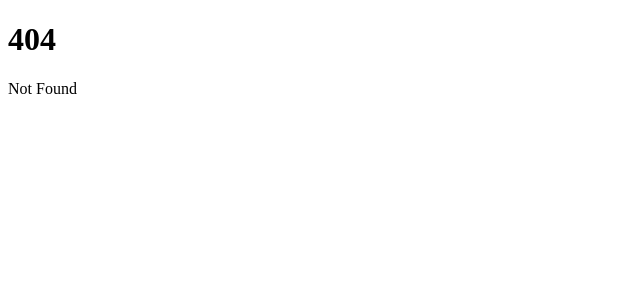
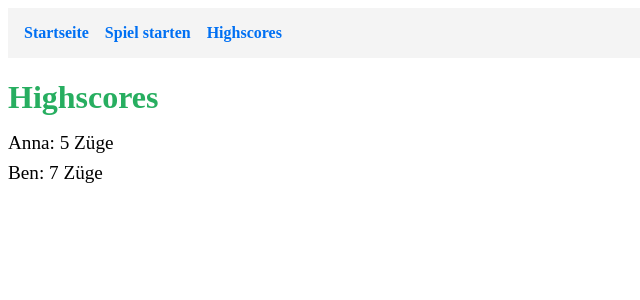
Before and after one commit to charaschoe/embleem, a SvelteKit app: page /highscores in a window 1280 px wide. Before the commit this address had no page. Shown: the top 300 px of the page, without its empty margins (0-640 px from the left). Built offline with nearby package versions, Linux system fonts and the light colour scheme.

Commit message:
Füge Highscore-Funktionalität hinzu und verbessere das Benutzerinterface; ermögliche das Speichern von Highscores und füge Eingabefeld für Spielernamen hinzu

```diff
--- /dev/null
+++ b/src/lib/highscoreStore.js
@@ -0,0 +1,4 @@
+import { writable } from 'svelte/store';
+
+// Speichert die Highscores als Liste von Objekten mit Name und Zügen
+export const highscoreStore = writable([]);
--- /dev/null
+++ b/src/routes/+layout.svelte
@@ -0,0 +1,30 @@
+<script>
+	// Keine zusätzlichen Logiken nötig
+</script>
+
+<nav>
+	<a href="/">Startseite</a>
+	<a href="/game">Spiel starten</a>
+	<a href="/highscores">Highscores</a>
+</nav>
+
+<slot />
+
+<!-- Platzhalter für den Seiteninhalt -->
+
+<style>
+	nav {
+		background-color: #f4f4f4;
+		padding: 1rem;
+		display: flex;
+		gap: 1rem;
+	}
+	a {
+		text-decoration: none;
+		color: #0070f3;
+		font-weight: bold;
+	}
+	a:hover {
+		color: #0056b3;
+	}
+</style>
--- a/src/routes/+page.svelte
+++ b/src/routes/+page.svelte
@@ -1,57 +1,25 @@
-<script>
-    import PuzzleGrid from '../components/PuzzleGrid.svelte';
-
-    // Select a random animal for the demo
-    const demoAnimal = "Tiger";
-</script>
-
-<div class="container">
-    <h1>Willkommen zum Wildtier-Puzzle!</h1>
-    <p>Klicke unten, um das Spiel zu starten.</p>
-
-    <div class="demo-puzzle">
-        <PuzzleGrid animal={demoAnimal} />
-    </div>
-
-    <a href="/game">
-        <button>Spiel starten</button>
-    </a>
-</div>
+<h1>Willkommen beim Tier-Aufdeckspiel!</h1>
+<p>Teste dein Wissen über Tiere und entdecke sie Stück für Stück.</p>
+<a href="/game" class="button">Spiel starten</a>
 
 <style>
-    .container {
-        text-align: center;
-        margin-top: 20px;
-    }
-
-    h1 {
-        text-align: center;
-        margin-top: 20px;
-    }
-
-    p {
-        text-align: center;
-        margin-bottom: 20px;
-    }
-
-    .demo-puzzle {
-        max-width: 300px;
-        margin: 20px auto;
-    }
-
-    button {
-        display: block;
-        margin: 0 auto;
-        padding: 10px 20px;
-        font-size: 16px;
-        background-color: #0077cc;
-        color: white;
-        border: none;
-        border-radius: 5px;
-        cursor: pointer;
-    }
-
-    button:hover {
-        background-color: #005fa3;
-    }
+	h1 {
+		color: #2c3e50;
+	}
+	p {
+		font-size: 1.2rem;
+		margin-bottom: 1rem;
+	}
+	.button {
+		display: inline-block;
+		padding: 0.5rem 1rem;
+		background-color: #0070f3;
+		color: white;
+		text-decoration: none;
+		border-radius: 5px;
+		font-weight: bold;
+	}
+	.button:hover {
+		background-color: #0056b3;
+	}
 </style>
--- a/src/routes/game/+page.svelte
+++ b/src/routes/game/+page.svelte
@@ -1,14 +1,21 @@
 <script>
   import PuzzleGrid from '../../components/PuzzleGrid.svelte';
-  import { fetchUnsplashImage } from '../../lib/unsplash.js';
+  import { highscoreStore } from '$lib/highscoreStore.js';
+  import { animalList } from '$lib/animalList.js';
 
-  import { animalList } from '../../lib/animalList.js';
+  // Zufälliges Tier aus der Liste auswählen
   const wildAnimals = animalList.map(animal => animal.name);
-
   let randomAnimal = wildAnimals[Math.floor(Math.random() * wildAnimals.length)];
 </script>
 
-<h1>Puzzle-Spiel</h1>
+<h1>Tier-Aufdeckspiel</h1>
 <p>Decke das Bild auf und errate den Namen des Tieres!</p>
 
-<PuzzleGrid animal={randomAnimal} />
+<PuzzleGrid animal={randomAnimal} highscoreStore={highscoreStore} />
+
+<style>
+  h1 {
+    color: #2c3e50;
+    margin-bottom: 1rem;
+  }
+</style>
--- /dev/null
+++ b/src/routes/highscores/+page.svelte
@@ -0,0 +1,28 @@
+<script>
+	let highscores = [
+		{ name: 'Anna', score: 5 },
+		{ name: 'Ben', score: 7 }
+	];
+</script>
+
+<h1>Highscores</h1>
+<ul>
+	{#each highscores as highscore}
+		<li>{highscore.name}: {highscore.score} Züge</li>
+	{/each}
+</ul>
+
+<style>
+	h1 {
+		color: #27ae60;
+		margin-bottom: 1rem;
+	}
+	ul {
+		list-style-type: none;
+		padding-left: 0;
+	}
+	li {
+		font-size: 1.2rem;
+		margin-bottom: 0.5rem;
+	}
+</style>
```
Also changed, not shown: src/components/PuzzleGrid.svelte (+66 -8 lines), src/routes/game/+layout.svelte (deleted, +0 -14 lines).
